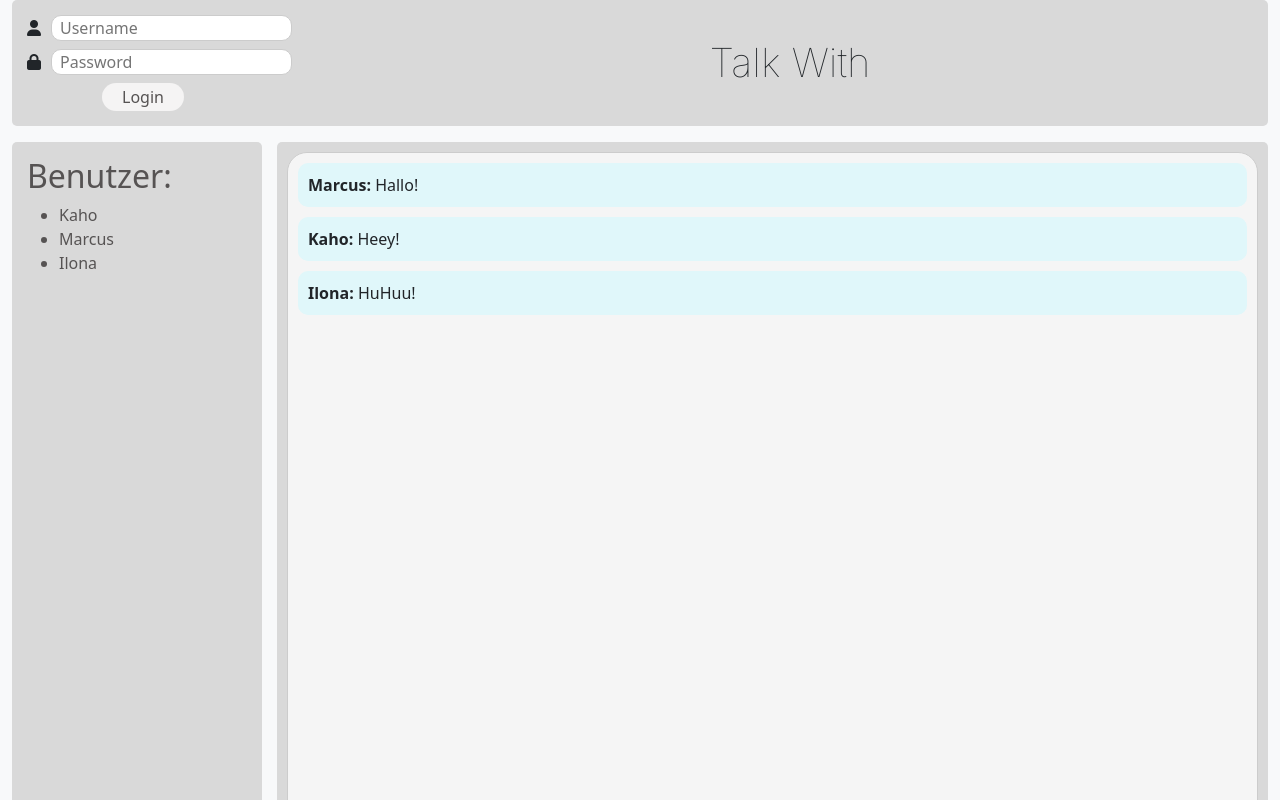
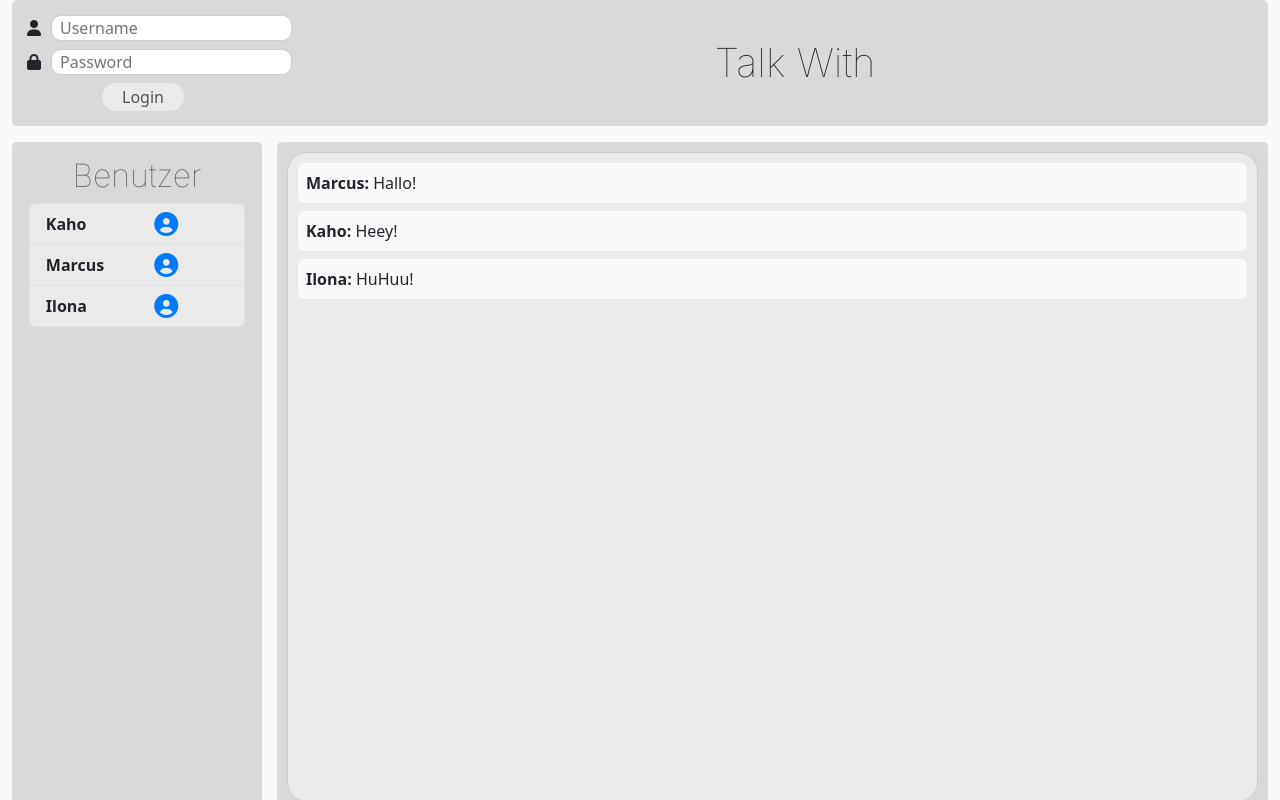
Before and after one commit to marcusBieber/TalkWith, a React (Vite) app in the folder frontend/: page / in a window 1280 px wide. Shown: the top 800 px of the page. Built offline with nearby package versions, Linux system fonts and the light colour scheme.

Commit message:
css updates hinzugefügt

```diff
--- a/frontend/src/App.jsx
+++ b/frontend/src/App.jsx
@@ -1,37 +1,48 @@
-import ChatHistory from './Components/ChatHistory'
-import Login from './Components/Login'
-import TextInput from './Components/TextInput'
-import UserDisplay from './Components/UserDisplay'
-import 'bootstrap/dist/css/bootstrap.min.css'
+import ChatHistory from "./Components/ChatHistory";
+import Login from "./Components/Login";
+import TextInput from "./Components/TextInput";
+import UserDisplay from "./Components/UserDisplay";
+import "bootstrap/dist/css/bootstrap.min.css";
+
 
 function App() {
-
   return (
     <div className="container-fluid d-flex flex-column vh-100 bg-light">
       {/* Überschrift/Login Bereich */}
-    <div className="w-100 mb-3" style={{
-      border: 'none',
-      borderRadius: '5px',
-      backgroundColor: '#D9D9D9',
-      padding: '15px 15px'
-    }}>
+      <div
+        className="w-100 mb-3"
+        style={{
+          border: "none",
+          borderRadius: "5px",
+          backgroundColor: "#D9D9D9",
+          padding: "15px 15px",
+        }}
+      >
         <div className="d-flex align-items-center justify-content-between">
-        <Login style={{ marginRight: '10px', flexShrink: 0 }} />
-        <h1 className="text-center mb-0 flex-grow-1" style={{ fontFamily: 'Inter, sans-serif', fontWeight: 100 }}>Talk With</h1>
+          <Login style={{ marginRight: "10px", flexShrink: 0 }} />
+          <i className="bi bi-chat-left-text" style={{ fontSize: '24px', marginRight: '10px' }}></i>
+          <h1
+            className="text-center mb-0 flex-grow-1"
+            style={{ fontFamily: "Inter, sans-serif", fontWeight: 100 }}
+          >
+            Talk With
+          </h1>
         </div>
       </div>
 
       <div className="d-flex flex-grow-1">
         {/* Sidebar für die Benutzerliste */}
-      <div className="sidebar" style={{
-        width: '250px',
-        border: 'none',
-        borderRadius: '5px',
-        color: '#565353',
-        backgroundColor: '#D9D9D9',
-        padding: '15px',
-        marginRight: '15px',
-      }}>
+        <div className="sidebar d-flex flex-column align-items-center justify-content-start"
+          style={{
+            width: "250px",
+            border: "none",
+            borderRadius: "5px",
+            color: "#565353",
+            backgroundColor: "#D9D9D9",
+            padding: "15px",
+            marginRight: "15px",
+          }}
+        >
           <div className="d-flex align-items-start justify-content-start">
             <UserDisplay />
           </div>
@@ -39,29 +50,35 @@ function App() {
 
         {/* Chat-Historie */}
         <div className="flex-grow-1 d-flex flex-column">
-  <div className="chat-history flex-grow-1" style={{
-    border: 'none',
-    borderRadius: '5px',
-    backgroundColor: '#D9D9D9',
-    padding: '10px',
-    overflowY: 'auto' // Ermöglicht das Scrollen bei langen Chatverläufen
-  }}>
+          <div
+            className="chat-history flex-grow-1 overflow-auto"
+            style={{
+              border: "none",
+              borderRadius: "5px",
+              backgroundColor: "#D9D9D9",
+              padding: "10px",
+            }}
+          >
             <ChatHistory />
             {/* Texteingabe */}
 
-    <div className="flex-grow-1 d-flex flex-column" style={{
-    border: 'none',
-    borderRadius: '5px',
-    backgroundColor: '#D9D9D9',
-    padding: '10px',
-    overflowY: 'auto'}}>
+            <div
+              className="flex-grow-1 d-flex flex-column"
+              style={{
+                border: "none",
+                borderRadius: "5px",
+                backgroundColor: "#D9D9D9",
+                padding: "10px",
+                overflowY: "auto",
+              }}
+            >
               <TextInput />
             </div>
           </div>
         </div>
       </div>
     </div>
-  )
+  );
 }
 
-export default App
+export default App;
--- a/frontend/src/Components/ChatHistory.jsx
+++ b/frontend/src/Components/ChatHistory.jsx
@@ -1,29 +1,43 @@
 function ChatHistory() {
-  {/*Dummy Nachrichten*/}
+  {
+    /*Dummy Nachrichten*/
+  }
   const messages = [
-    {id: 1, user: 'Marcus', text: 'Hallo!'},
-    {id: 2, user: 'Kaho', text: 'Heey!'},
-    {id: 3, user: 'Ilona', text: 'HuHuu!'}
-  ]
+    { id: 1, user: "Marcus", text: "Hallo!" },
+    { id: 2, user: "Kaho", text: "Heey!" },
+    { id: 3, user: "Ilona", text: "HuHuu!" },
+  ];
   return (
-    <div style={{
-      height: '700px',
-      overflowY: 'scroll',
-      padding: '10px',
-      backgroundColor: '#F5F5F5',
-      borderRadius: '20px',
-      border: '1px solid #ccc',
-    }}>
+    <div
+      style={{
+        backgroundColor: '#EAEAEA',
+        height: "650px",
+        overflowY: "scroll",
+        padding: "10px",
+        borderRadius: "20px",
+        border: "1px solid #ccc",
+      }}
+    >
       {messages.map((msg) => (
-          <div key={msg.id} style={{
-            marginBottom: '10px',
-            padding: '10px',
-            backgroundColor: '#e0f7fa',
-            borderRadius: '10px',
-          }}>
+        <div
+          key={msg.id}
+          className={`d-flex mb-2 ${
+            msg.isUser ? "justify-content-end" : "justify-content-start"
+          }`}
+        >
+          <div
+            className={`p-2 rounded w-100 ${
+              msg.isUser ? "bg-primary text-white" : "bg-light text-dark"
+            }`}
+            style={{
+              maxWidth: "100%",
+              wordWrap: "break-word",
+            }}
+          >
             <strong>{msg.user}:</strong> {msg.text}
           </div>
-        ))}
+        </div>
+      ))}
     </div>
   );
 }
--- a/frontend/src/Components/Login.jsx
+++ b/frontend/src/Components/Login.jsx
@@ -36,7 +36,7 @@ function Login() {
             className="btn btn-light"
             style={{
               borderRadius: "20px",
-              backgroundColor: "#F5F4F4",
+              backgroundColor: "#EAEAEA",
               border: "none",
               color: "#565353",
               padding: "2px 20px",
--- a/frontend/src/Components/TextInput.jsx
+++ b/frontend/src/Components/TextInput.jsx
@@ -4,6 +4,7 @@ function TextInput() {
       <input
         type="text"
         style={{
+          backgroundColor: '#EAEAEA',
           borderRadius: '20px',
           padding: '40px 50px 40px 20px',
           border: 'none',
@@ -18,10 +19,10 @@ function TextInput() {
           top: '50%',
           transform: 'translateY(-50%)',
           borderRadius: '20px',
-          backgroundColor: '#F5F4F4',
+          backgroundColor: '#D9D9D9',
           border: 'none',
           color: '#565353',
-          padding: '5px 20px',
+          padding: '2px 20px',
         }}>
         Send
       </button>
--- a/frontend/src/Components/UserDisplay.jsx
+++ b/frontend/src/Components/UserDisplay.jsx
@@ -1,33 +1,44 @@
-import React, { useEffect, useState } from "react"
+import React, { useEffect, useState } from "react";
 
 const dummyUsers = [
-  {id: 1, name: "Kaho"},
-  {id: 2, name: "Marcus"},
-  {id: 3, name: "Ilona"}
-]
+  { id: 1, name: "Kaho" },
+  { id: 2, name: "Marcus" },
+  { id: 3, name: "Ilona" },
+];
 function UserDisplay() {
-
-  const [users, setUsers] = useState([])
+  const [users, setUsers] = useState([]);
 
   const fetchUsers = () => {
-    setUsers(dummyUsers)
-  }
+    setUsers(dummyUsers);
+  };
 
   useEffect(() => {
-    fetchUsers()
-  }, [])
+    fetchUsers();
+  }, []);
 
   return (
-    <div>
-      <h2>Benutzer:</h2>
-      <ul>
-        {users.map(user => (
-          <li key={user.id}>{user.name}</li>
+    <div className="d-flex flex-column align-items-center">
+      <h2 style={{ fontFamily: "Inter, sans-serif"}} >Benutzer</h2>
+      <div className="list-group">
+        {users.map((user) => (
+          <div
+            key={user.id}
+            className="list-group-item d-flex justify-content-between align-items-center" style={{backgroundColor: '#EAEAEA',}}
+          >
+            <span className="fw-bold">{user.name}</span>
+            <i
+              className="fas fa-user-circle"
+              style={{
+                padding: '0 50px 0 50px',
+                fontSize: "24px",
+                color: "#007bff",
+              }}
+            ></i>
+          </div>
         ))}
-      </ul>
+      </div>
     </div>
   );
 }
 
-
 export default UserDisplay;
```
Lines whose indentation alone changed are shown as unchanged.
